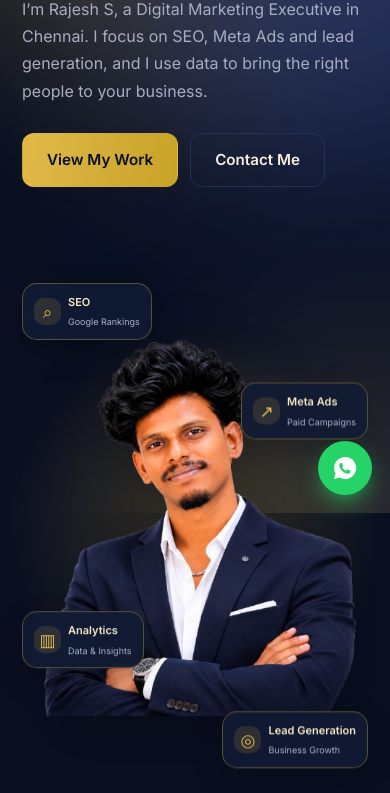
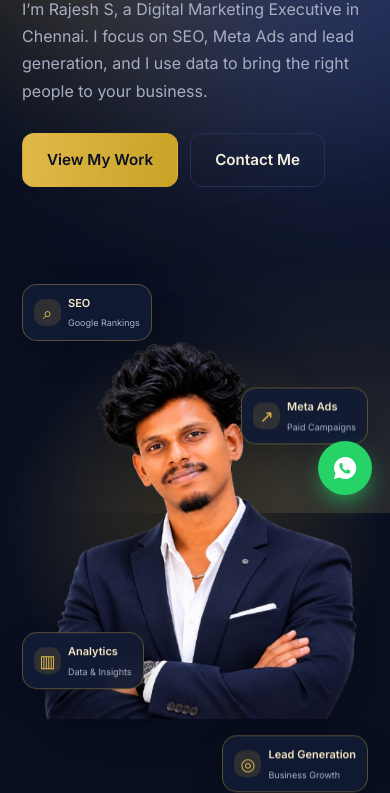
Before and after one commit to rajesh-s-2004/rajesh-s-2004.github.io, a plain HTML site: page index.html in a window 390 px wide. Shown: the part 331-1124 px from the top of the page. Drawn offline with Linux system fonts and the light colour scheme.

Commit message:
Polish hero portrait layout and responsive card positioning

```diff
--- a/style.css
+++ b/style.css
@@ -1653,3 +1653,83 @@ footer {
     bottom: 5%;
   }
 }
+
+
+/* FINAL HERO PORTRAIT ALIGNMENT */
+
+.new-stage {
+  min-height: 680px;
+  height: auto;
+  padding: 20px 0 55px;
+}
+
+.portrait-wrap {
+  width: min(100%, 440px);
+  margin: 0 auto;
+}
+
+.hero-portrait {
+  width: 100%;
+  max-height: 560px;
+  object-fit: contain;
+}
+
+/* Floating cards positioning */
+
+.seo-float {
+  top: 8%;
+  left: -5%;
+}
+
+.ads-float {
+  top: 25%;
+  right: -5%;
+}
+
+.analytics-float {
+  bottom: 24%;
+  left: -5%;
+}
+
+.leads-float {
+  bottom: 5%;
+  right: -5%;
+}
+
+/* Mobile layout */
+
+@media (max-width: 768px) {
+  .new-stage {
+    min-height: 560px;
+    height: auto;
+    padding: 20px 0 45px;
+  }
+
+  .portrait-wrap {
+    width: min(100%, 370px);
+  }
+
+  .hero-portrait {
+    max-height: 470px;
+  }
+
+  .seo-float {
+    top: 5%;
+    left: 0;
+  }
+
+  .ads-float {
+    top: 24%;
+    right: 0;
+  }
+
+  .analytics-float {
+    bottom: 22%;
+    left: 0;
+  }
+
+  .leads-float {
+    bottom: 4%;
+    right: 0;
+  }
+}
```
